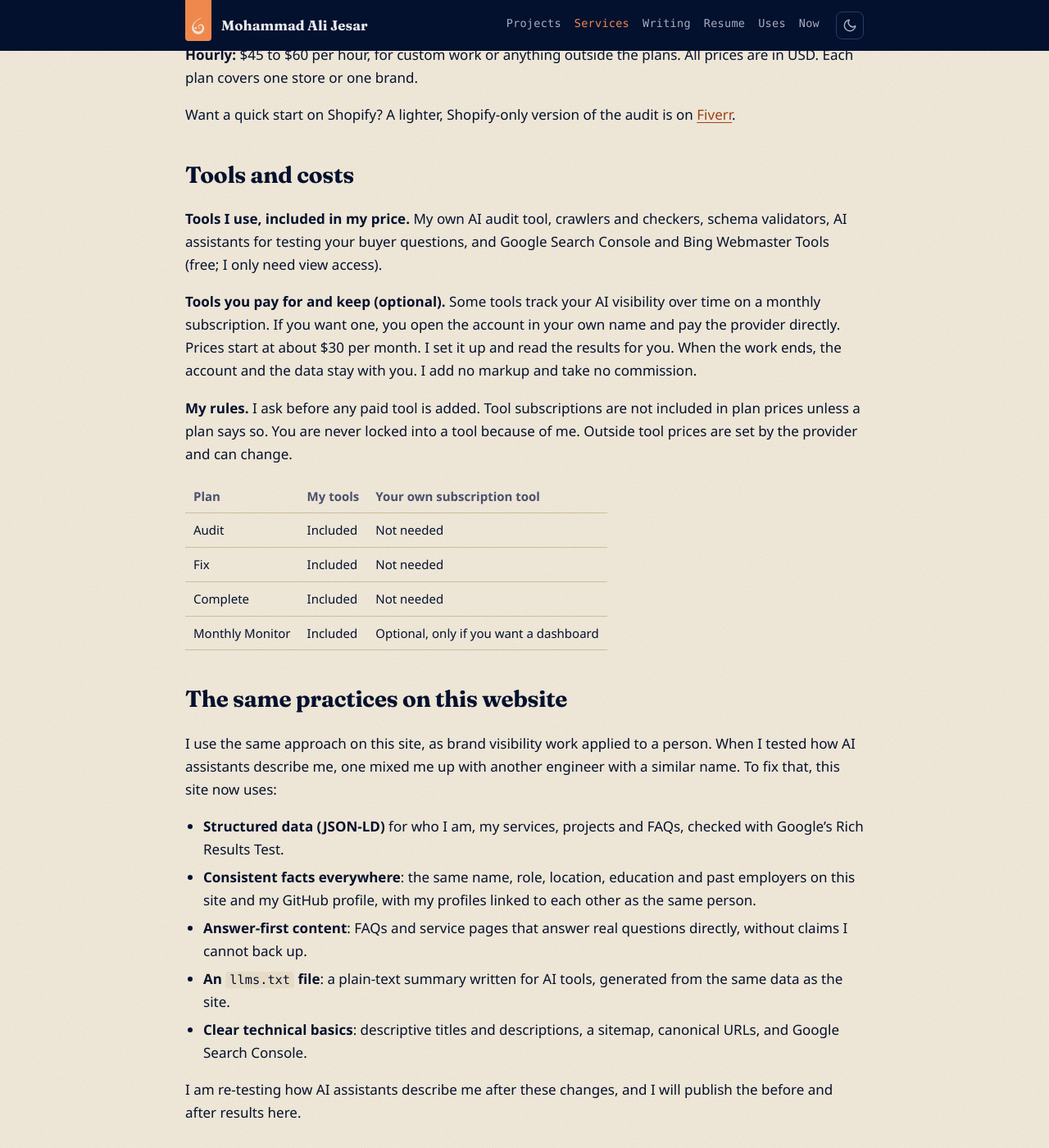
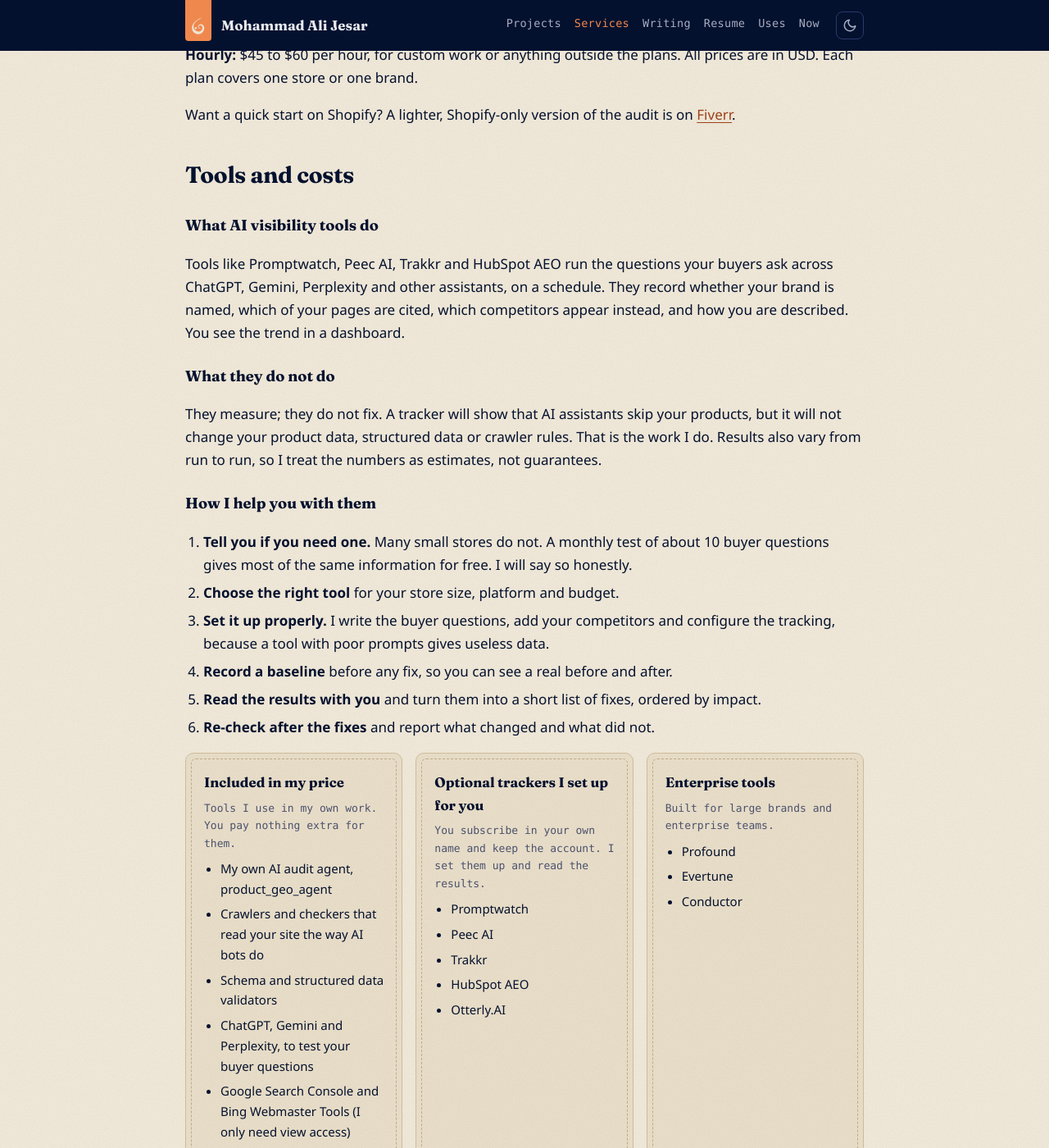
Before and after one commit to mjesar/mjesar.github.io, a Jekyll site: the page built from services/ai-discoverability/index.md, in a window 1280 px wide and 1400 px high, scrolled down 3193 px. Shown: the whole window at 82% size. Built offline with Jekyll 4.4.1, drawn with Linux system fonts in a browser that asks for light colours; some of the changed text lies outside the part shown.

Commit message:
explain what ai visibility tools do and how i help with them

```diff
--- /dev/null
+++ b/_data/ai_tools.yml
@@ -0,0 +1,27 @@
+# Tools on /services/ai-discoverability/ ("Tools and costs"), in three groups. No prices:
+# outside tool prices change, so the page sends readers to each tool's own website.
+- id: included
+  name: Included in my price
+  note: Tools I use in my own work. You pay nothing extra for them.
+  tools:
+    - My own AI audit agent, product_geo_agent
+    - Crawlers and checkers that read your site the way AI bots do
+    - Schema and structured data validators
+    - ChatGPT, Gemini and Perplexity, to test your buyer questions
+    - Google Search Console and Bing Webmaster Tools (I only need view access)
+- id: configured
+  name: Optional trackers I set up for you
+  note: You subscribe in your own name and keep the account. I set them up and read the results.
+  tools:
+    - Promptwatch
+    - Peec AI
+    - Trakkr
+    - HubSpot AEO
+    - Otterly.AI
+- id: enterprise
+  name: Enterprise tools
+  note: Built for large brands and enterprise teams.
+  tools:
+    - Profound
+    - Evertune
+    - Conductor
--- a/assets/css/style.css
+++ b/assets/css/style.css
@@ -462,3 +462,8 @@
 .ask-ai { list-style: none; padding: 0; display: flex; flex-wrap: wrap; gap: 10px; }
 .prose .ask-ai .btn { color: var(--text); border-color: var(--border); }
 .prose .ask-ai .btn:hover { border-color: var(--accent); }
+
+/* AI tool groups on /services/ai-discoverability/ ("Tools and costs") */
+.tool-groups { margin: 16px 0; }
+.tool-groups h4 { margin: 0 0 4px; font-family: var(--serif); font-size: 1.05rem; }
+.tool-groups ul { margin: 8px 0 0; padding-left: 20px; font-size: 15px; }
--- a/services/ai-discoverability/index.md
+++ b/services/ai-discoverability/index.md
@@ -101,17 +101,40 @@
 
 ## Tools and costs
 
-**Tools I use, included in my price.** My own AI audit tool, crawlers and checkers, schema validators, AI assistants for testing your buyer questions, and Google Search Console and Bing Webmaster Tools (free; I only need view access).
+### What AI visibility tools do
 
-**Tools you pay for and keep (optional).** Some tools track your AI visibility over time on a monthly subscription. If you want one, you open the account in your own name and pay the provider directly. Prices start at about $30 per month. I set it up and read the results for you. When the work ends, the account and the data stay with you. I add no markup and take no commission.
+Tools like Promptwatch, Peec AI, Trakkr and HubSpot AEO run the questions your buyers ask across ChatGPT, Gemini, Perplexity and other assistants, on a schedule. They record whether your brand is named, which of your pages are cited, which competitors appear instead, and how you are described. You see the trend in a dashboard.
 
-**My rules.** I ask before any paid tool is added. Tool subscriptions are not included in plan prices unless a plan says so. You are never locked into a tool because of me. Outside tool prices are set by the provider and can change.
+### What they do not do
 
-| Plan | My tools | Your own subscription tool |
-|---|---|---|
-{%- for p in site.data.ai_plans %}
-| {{ p.name }} | Included | {% if p.unit == "month" %}Optional, only if you want a dashboard{% else %}Not needed{% endif %} |
+They measure; they do not fix. A tracker will show that AI assistants skip your products, but it will not change your product data, structured data or crawler rules. That is the work I do. Results also vary from run to run, so I treat the numbers as estimates, not guarantees.
+
+### How I help you with them
+
+1. **Tell you if you need one.** Many small stores do not. A monthly test of about 10 buyer questions gives most of the same information for free. I will say so honestly.
+2. **Choose the right tool** for your store size, platform and budget.
+3. **Set it up properly.** I write the buyer questions, add your competitors and configure the tracking, because a tool with poor prompts gives useless data.
+4. **Record a baseline** before any fix, so you can see a real before and after.
+5. **Read the results with you** and turn them into a short list of fixes, ordered by impact.
+6. **Re-check after the fixes** and report what changed and what did not.
+
+<div class="grid tool-groups">
+{%- for g in site.data.ai_tools %}
+<article class="card" id="tools-{{ g.id }}">
+<h4>{{ g.name }}</h4>
+<p class="muted">{{ g.note }}</p>
+<ul>
+{%- for t in g.tools %}
+<li>{{ t }}</li>
 {%- endfor %}
+</ul>
+</article>
+{%- endfor %}
+</div>
+
+### Who pays
+
+Tools I use in my own work are included in my price. For optional trackers, you subscribe in your own name and keep the account. I never resell or mark up a subscription. Check each tool's website for current pricing.
 
 ## The same practices on this website
 
```
Also changed, not shown: _includes/facts.md (+1 -0 lines).
